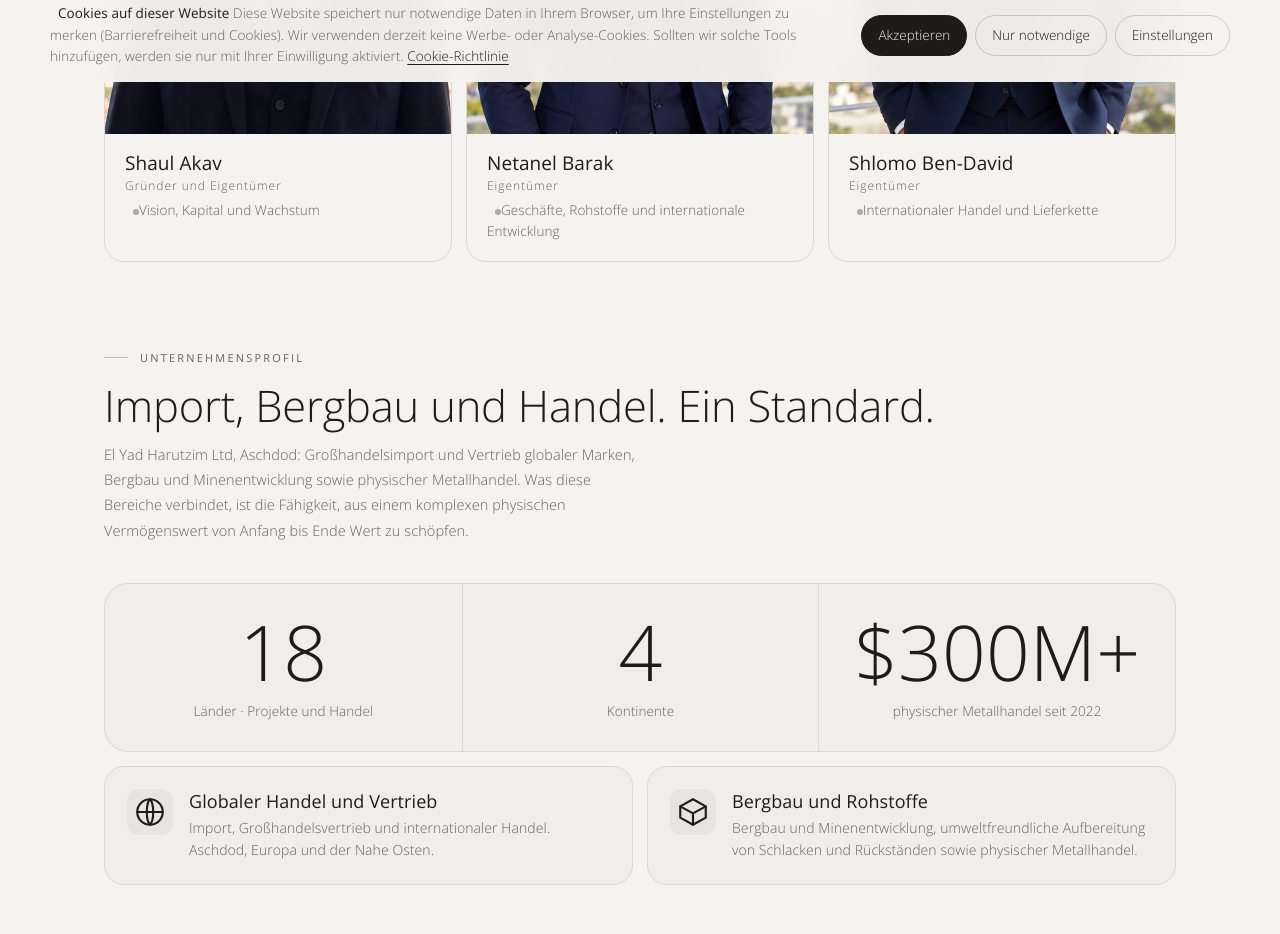
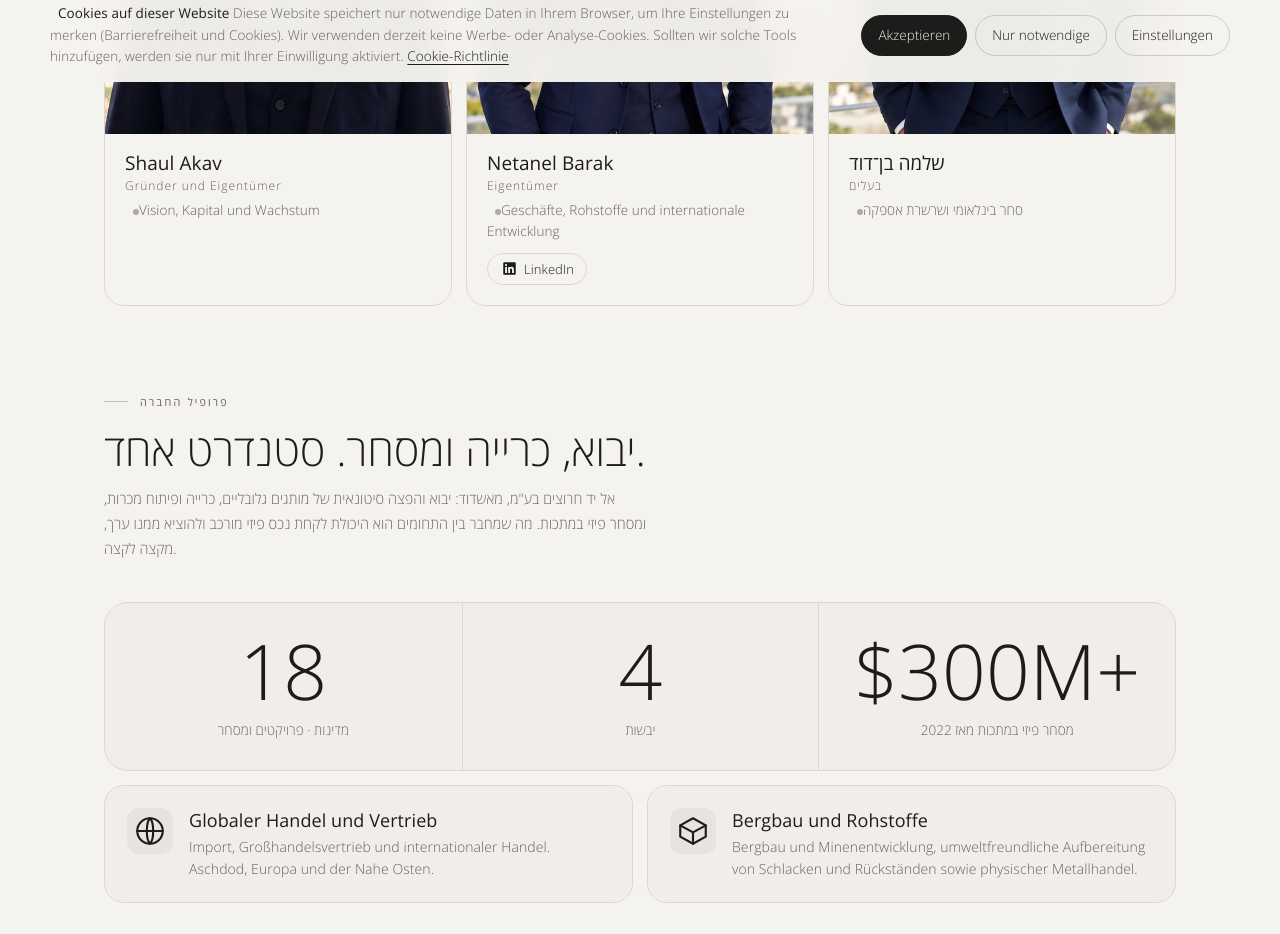
Before and after one commit to Shaniattias/elyadharutzim-website, a plain HTML site: page de/about.html in a window 1280 px wide. Shown: the part 718-1652 px from the top of the page. Drawn offline with Linux system fonts and the light colour scheme.

Commit message:
About (DE): Netanel's LinkedIn

```diff
--- a/de/about.html
+++ b/de/about.html
@@ -147,34 +147,42 @@
           <h3>Netanel Barak</h3>
           <i>Eigentümer</i>
           <p>Geschäfte, Rohstoffe und internationale Entwicklung</p>
+          <!-- קישור לפרופיל האישי בלינקדאין -->
+          <a class="olink" href="https://www.linkedin.com/in/netanelbarak/" target="_blank" rel="noopener"
+            aria-label="LinkedIn-Profil von Netanel Barak (öffnet in einem neuen Fenster)"
+            ><svg viewBox="0 0 24 24" aria-hidden="true">
+              <path
+                d="M20.4 2H3.6A1.6 1.6 0 0 0 2 3.6v16.8A1.6 1.6 0 0 0 3.6 22h16.8a1.6 1.6 0 0 0 1.6-1.6V3.6A1.6 1.6 0 0 0 20.4 2zM8 19H5V9.5h3zM6.5 8.2a1.75 1.75 0 1 1 0-3.5 1.75 1.75 0 0 1 0 3.5zM19 19h-3v-4.6c0-1.1 0-2.5-1.5-2.5S12.8 13 12.8 14.3V19h-3V9.5h2.8v1.3c.4-.8 1.4-1.5 2.8-1.5 3 0 3.6 2 3.6 4.5z" /></svg
+            ><span>LinkedIn</span></a>
         </div>
       </article>
       <article class="ocard reveal">
         <figure class="ophoto">
-          <img src="../assets/img/team/shlomo-ben-david.jpg" alt="Shlomo Ben-David" loading="lazy" decoding="async" />
+          <img src="../assets/img/team/shlomo-ben-david.jpg" alt="שלמה בן־דוד" loading="lazy" decoding="async" />
         </figure>
         <div>
-          <h3>Shlomo Ben-David</h3>
-          <i>Eigentümer</i>
-          <p>Internationaler Handel und Lieferkette</p>
+          <h3>שלמה בן־דוד</h3>
+          <i>בעלים</i>
+          <p>סחר בינלאומי ושרשרת אספקה</p>
         </div>
       </article>
     </div>
     <div class="about-gap"></div>
     <div class="head reveal">
       <div>
-        <div class="eyebrow" id="profile">Unternehmensprofil</div>
-        <h2>Import, Bergbau und Handel. <span class="display">Ein Standard.</span></h2>
+        <div class="eyebrow" id="profile">פרופיל החברה</div>
+        <h2>יבוא, כרייה ומסחר. <span class="display">סטנדרט אחד.</span></h2>
         <p class="muted">
-          El Yad Harutzim Ltd, Aschdod: Großhandelsimport und Vertrieb globaler Marken, Bergbau und Minenentwicklung sowie physischer Metallhandel. Was diese Bereiche verbindet, ist die Fähigkeit, aus einem komplexen physischen Vermögenswert von Anfang bis Ende Wert zu schöpfen.
+          אל יד חרוצים בע"מ, מאשדוד: יבוא והפצה סיטונאית של מותגים גלובליים, כרייה ופיתוח מכרות, ומסחר פיזי
+          במתכות. מה שמחבר בין התחומים הוא היכולת לקחת נכס פיזי מורכב ולהוציא ממנו ערך, מקצה לקצה.
         </p>
       </div>
     </div>
     <div class="band">
-      <div class="stat reveal"><b data-n="18" data-s="">18</b><span>Länder · Projekte und Handel</span></div>
-      <div class="stat reveal"><b data-n="4" data-s="">4</b><span>Kontinente</span></div>
+      <div class="stat reveal"><b data-n="18" data-s="">18</b><span>מדינות · פרויקטים ומסחר</span></div>
+      <div class="stat reveal"><b data-n="4" data-s="">4</b><span>יבשות</span></div>
       <div class="stat reveal">
-        <b data-n="300" data-p="$" data-s="M+">$300M+</b><span>physischer Metallhandel seit 2022</span>
+        <b data-n="300" data-p="$" data-s="M+">$300M+</b><span>מסחר פיזי במתכות מאז 2022</span>
       </div>
     </div>
     <div class="duo">
```
